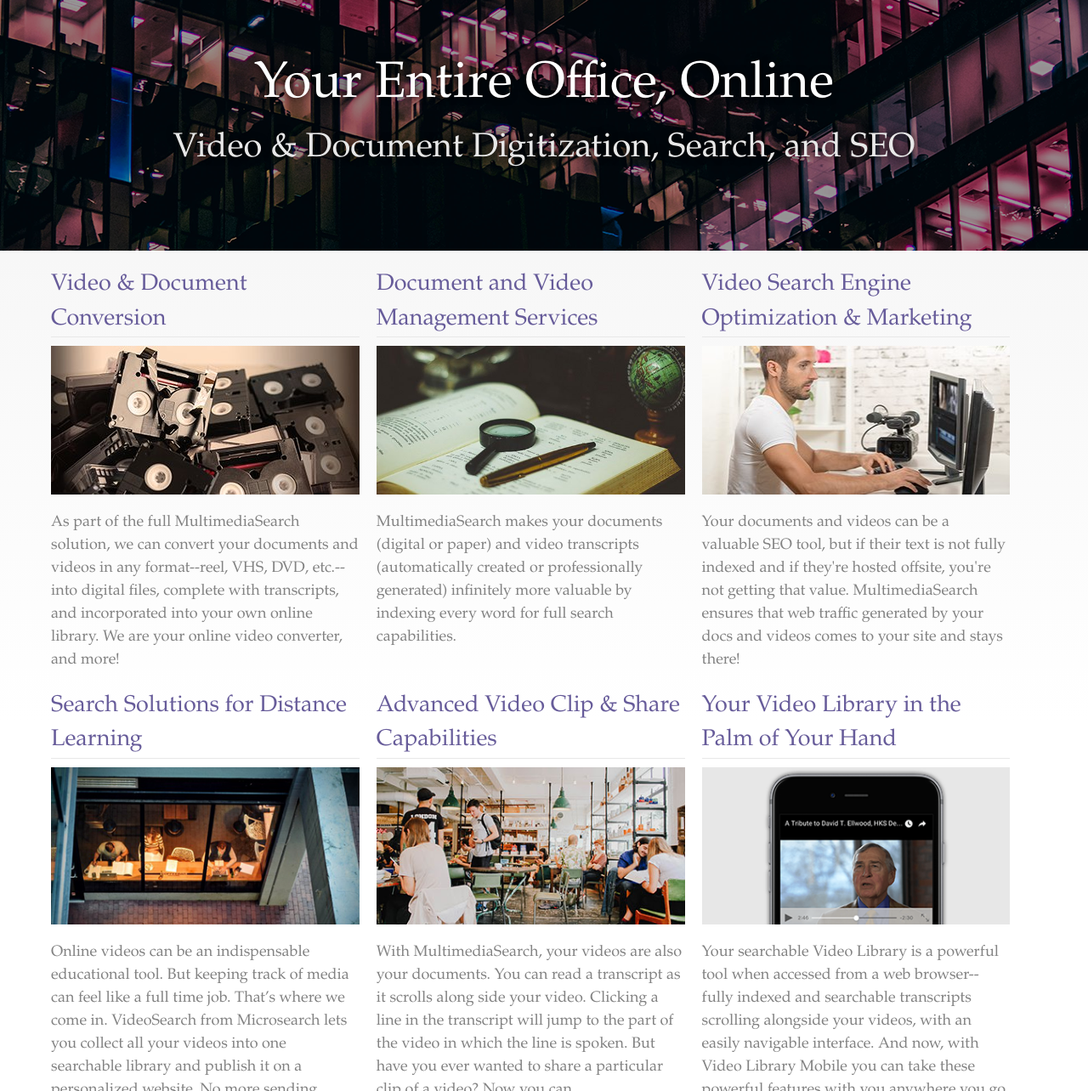
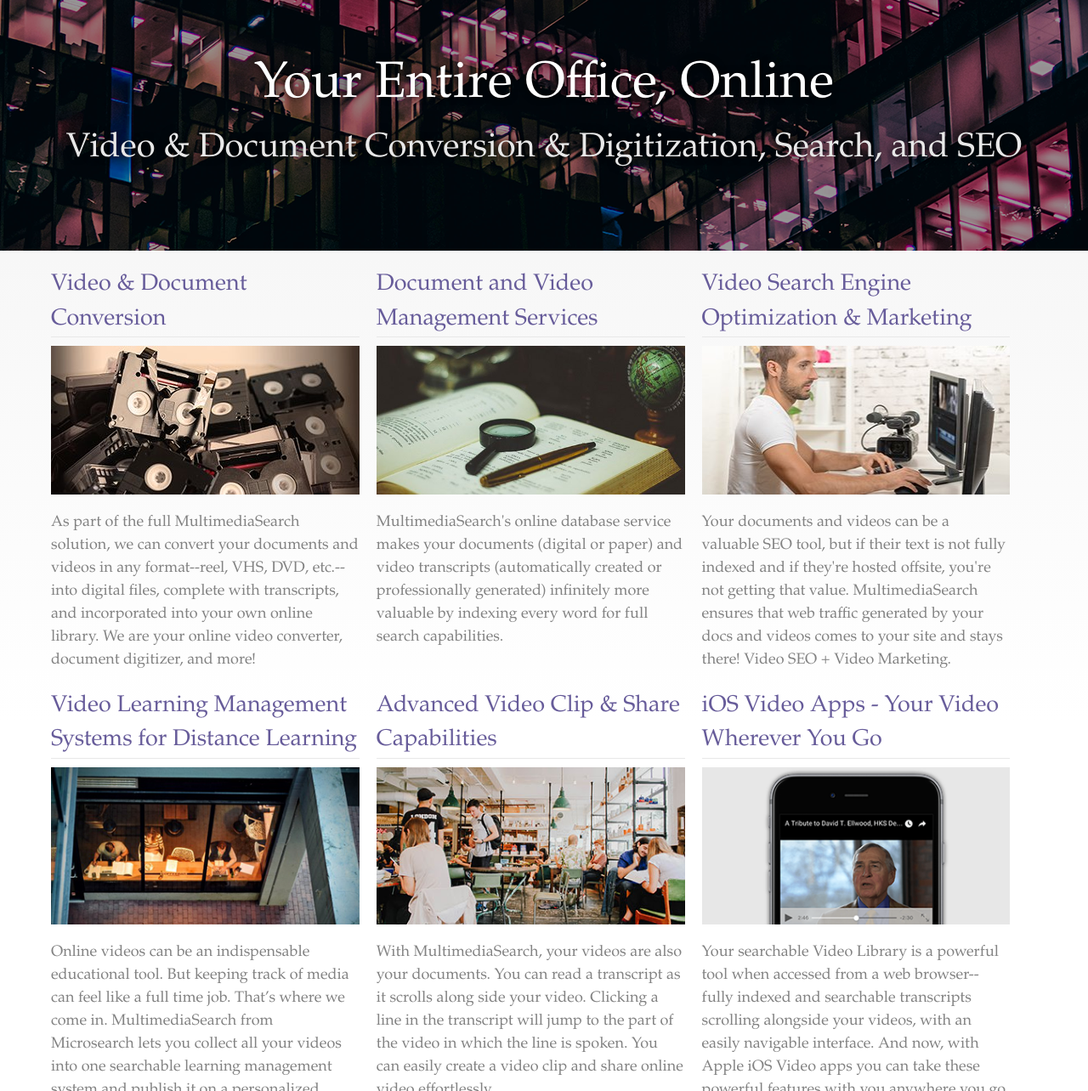
Before and after one commit to microsearch/microsearch.github.io, a Jekyll site: the page built from index.md, in a window 1280 px wide and 1400 px high, cut to the strip 116-1400 px from the top of the window. Shown: the whole strip at 85% size. Built offline with Jekyll 4.4.1, drawn with Linux system fonts in a browser that asks for light colours; some of the changed text lies outside the part shown.

Commit message:
more seo

```diff
--- a/index.md
+++ b/index.md
@@ -1,22 +1,22 @@
 ---
-title: Video and Document Digitization, Search, and SEO
+title: Video and Document Conversion, Digitization, Search, and SEO
 position: 8
 layout: home
-description: MicroSearch provides Video and Document Digitization, Search, and SEO
+description: MicroSearch provides Video and Document Conversion, Digitization, Search, and SEO
   for a wide variety of clients in the professional, educational, and labor sectors.
 bannertext1: Your Entire Office, Online
-bannertext2: Video &amp; Document Digitization, Search, and SEO
+bannertext2: Video &amp; Document Conversion & Digitization, Search, and SEO
 homecol1link: services/video-document-conversion/
 homecol1head: Video &amp; Document Conversion
 homecol1img: vids.jpg
 homecol1text: As part of the full MultimediaSearch solution, we can convert your documents
   and videos in any format--reel, VHS, DVD, etc.--into digital files, complete with
   transcripts, and incorporated into your own online library. We are your online video
-  converter, and more!
+  converter, document digitizer, and more!
 homecol2link: services/document-management-services-video-management-services
 homecol2head: Document and Video Management Services
 homecol2img: search.jpg
-homecol2text: MultimediaSearch makes your documents (digital or paper) and video transcripts
+homecol2text: MultimediaSearch's online database service makes your documents (digital or paper) and video transcripts
   (automatically created or professionally generated) infinitely more valuable by
   indexing every word for full search capabilities.
 homecol3link: services/seo/
@@ -25,13 +25,13 @@
 homecol3text: Your documents and videos can be a valuable SEO tool, but if their text
   is not fully indexed and if they're hosted offsite, you're not getting that value.
   MultimediaSearch ensures that web traffic generated by your docs and videos comes
-  to your site and stays there!
+  to your site and stays there! Video SEO + Video Marketing.
 homecol4link: services/education/
-homecol4head: Search Solutions for Distance Learning
+homecol4head: Video Learning Management Systems for Distance Learning
 homecol4img: coffeeshop.jpg
 homecol4text: Online videos can be an indispensable educational tool. But keeping
-  track of media can feel like a full time job. That’s where we come in. VideoSearch
-  from Microsearch lets you collect all your videos into one searchable library and
+  track of media can feel like a full time job. That’s where we come in. MultimediaSearch
+  from Microsearch lets you collect all your videos into one searchable learning management system and
   publish it on a personalized website. No more sending students to YouTube, where
   distractions abound.
 homecol5link: services/clipping/
@@ -39,14 +39,13 @@
 homecol5img: social.jpg
 homecol5text: With MultimediaSearch, your videos are also your documents. You can
   read a transcript as it scrolls along side your video. Clicking a line in the transcript
-  will jump to the part of the video in which the line is spoken. But have you ever
-  wanted to share a particular clip of a video? Now you can.
+  will jump to the part of the video in which the line is spoken. You can easily create a video clip and share online video effortlessly.
 homecol6link: mobile/
-homecol6head: Your Video Library in the Palm of Your Hand
+homecol6head: iOS Video Apps - Your Video Wherever You Go
 homecol6img: app_ss.png
 homecol6text: Your searchable Video Library is a powerful tool when accessed from
   a web browser--fully indexed and searchable transcripts scrolling alongside your
-  videos, with an easily navigable interface. And now, with Video Library Mobile you
+  videos, with an easily navigable interface. And now, with Apple iOS Video apps you
   can take these powerful features with you anywhere you go on your mobile device.
 clientimg: clients.png
 abouthead: Who is MicroSearch?
```
Also changed, not shown: 2 other files.
